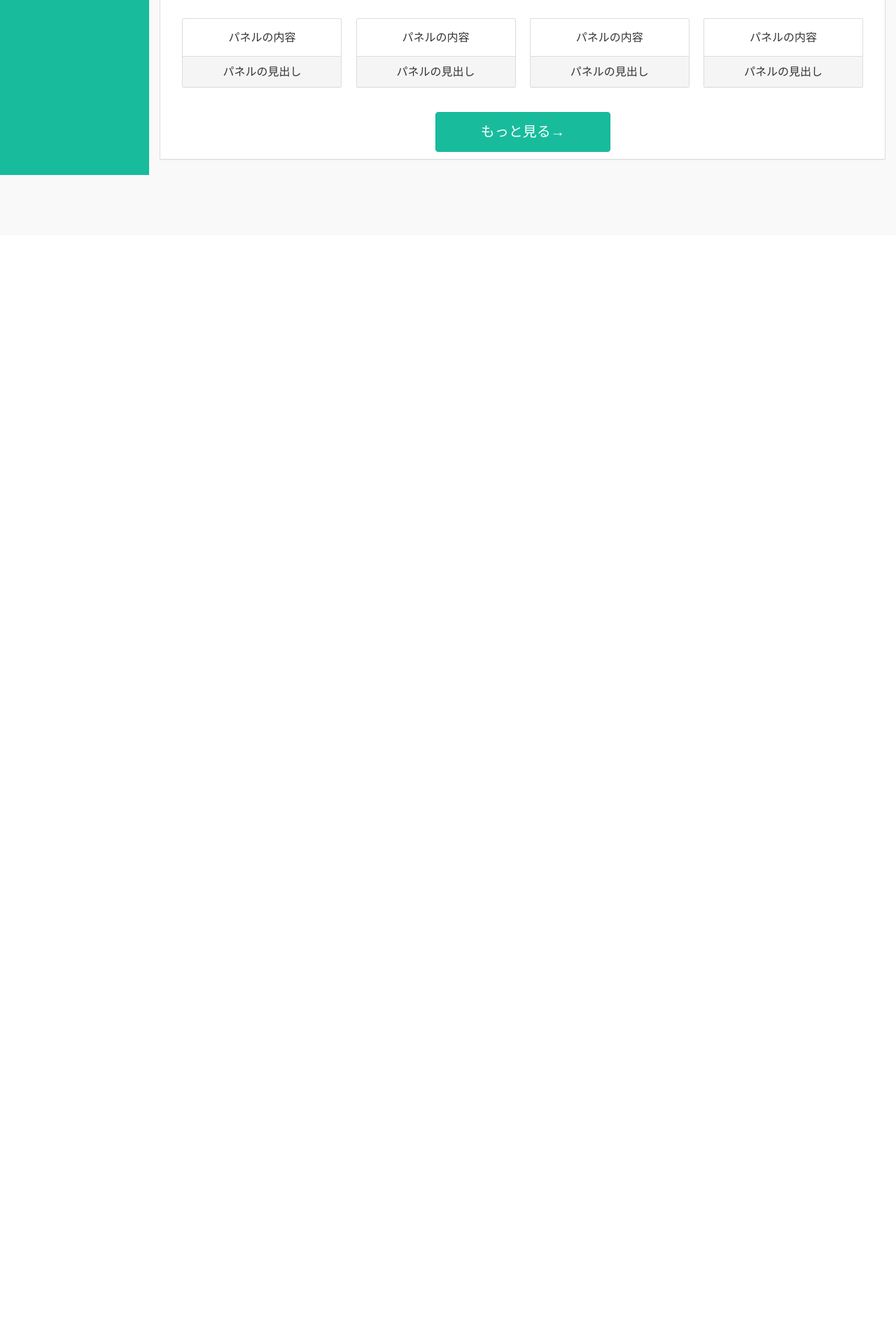
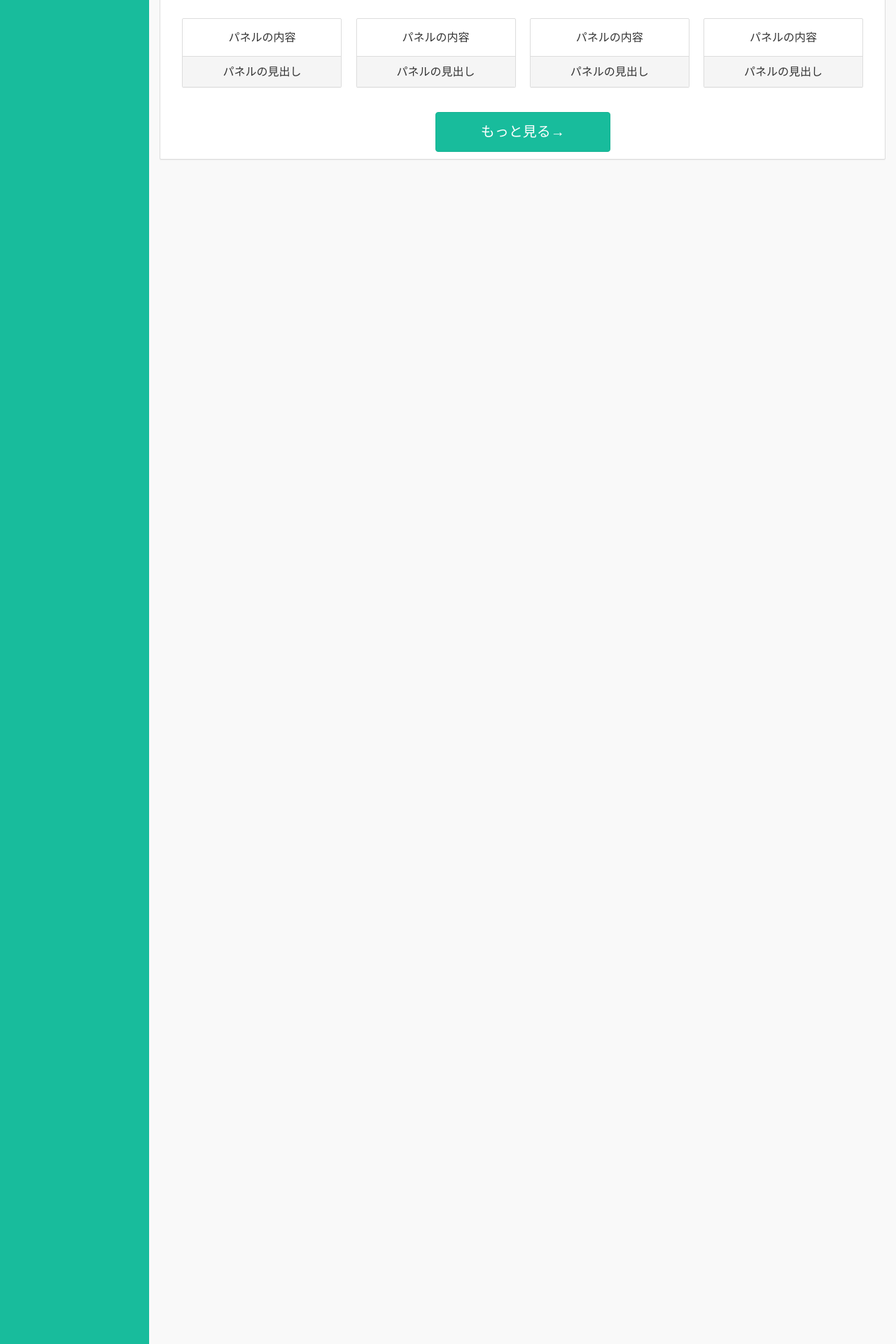
Before and after one commit to bennie-a/random-draw, a PHP site: page / in a window 1280 px wide. Shown: the part 464-2384 px from the top of the page at 70% size. Before the commit the page ends 714 px from the top, so only its background shows below. Run offline with PHP 8.4, Linux system fonts and the light colour scheme; the visitor is signed in with stand-in values (Sample User, id 1).

Commit message:
サイドバーの背景色がブラウザの下まで表示されない不具合を修正。

```diff
--- a/css/position.css
+++ b/css/position.css
@@ -1,8 +1,17 @@
-html, body, .container-fluid {
+html, body {
 	height: 100%;
 }
+
+body > .container-fluid {
+	height: 100%;
+}
+
 div .h1_info {
 margin-top:20px;
+}
+
+.container-fluid > .contents {
+	height: 100%;
 }
 
 .text_right {
@@ -14,10 +23,11 @@ margin-top:20px;
 	height: 100%;
 	padding-top: 40px;
 	min-width: 200px;
-	padding-bottom: 32768px;
-	margin-bottom: -32768px;
 	padding-left: 0px;
 	padding-right: 0px;
+	overflow: hidden;
+	padding-bottom: 32778px;
+	margin-bottom: -32778px;
 }
 
 .navbar-right {
@@ -55,10 +65,6 @@ margin-top:20px;
 	width: 80%;
 }
 
-.contents {
-	overflow: hidden;
-}
-
 .desc p {
 	margin-bottom:5px;
 }
```
